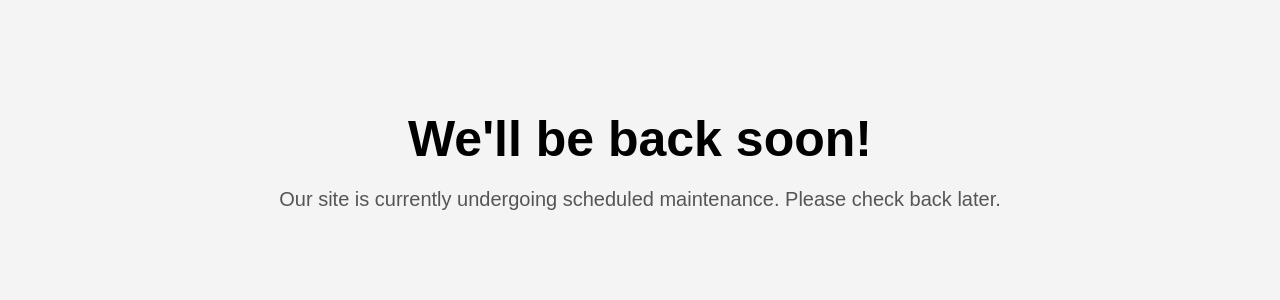
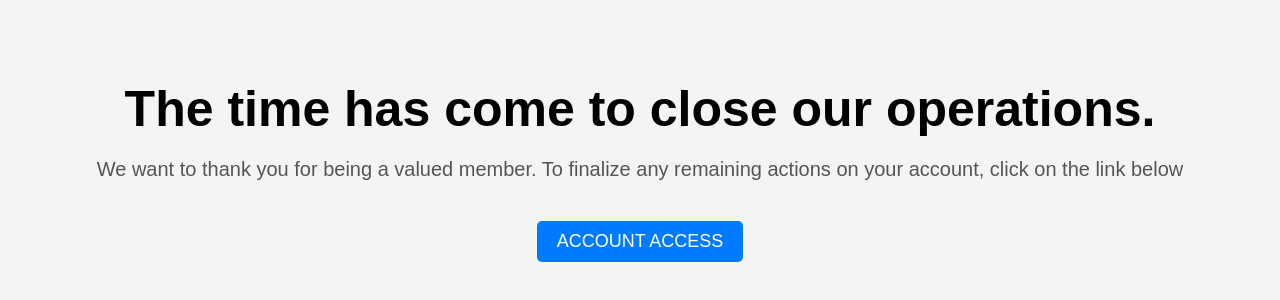
Before and after one commit to gymasternv/easyport-bet, a plain HTML site: page index.html in a window 1280 px wide. Shown: the part 246-546 px from the top of the page. Drawn offline with Linux system fonts and the light colour scheme.

Commit message:
operation

```diff
--- a/index.html
+++ b/index.html
@@ -1,10 +1,11 @@
+<!-- index.html -->
 <!DOCTYPE html>
 <html lang="en">
 <head>
     <meta charset="UTF-8">
     <meta http-equiv="X-UA-Compatible" content="IE=edge">
     <meta name="viewport" content="width=device-width, initial-scale=1.0">
-    <title>Easysportbet</title>
+    <title>Thank You for Your Support</title>
     <style>
         body {
             display: flex;
@@ -26,12 +27,26 @@
             font-size: 20px;
             color: #555;
         }
+        a {
+            display: inline-block;
+            margin-top: 20px;
+            padding: 10px 20px;
+            font-size: 18px;
+            color: #fff;
+            background-color: #007bff;
+            text-decoration: none;
+            border-radius: 5px;
+        }
+        a:hover {
+            background-color: #0056b3;
+        }
     </style>
 </head>
 <body>
     <div class="container">
-        <h1>We'll be back soon!</h1>
-        <p>Our site is currently undergoing scheduled maintenance. Please check back later.</p>
+        <h1>The time has come to close our operations.</h1>
+        <p>We want to thank you for being a valued member. To finalize any remaining actions on your account, click on the link below</p>
+        <a href="http://user.easysportbet.co.uk">ACCOUNT ACCESS</a>
     </div>
 </body>
 </html>
```
